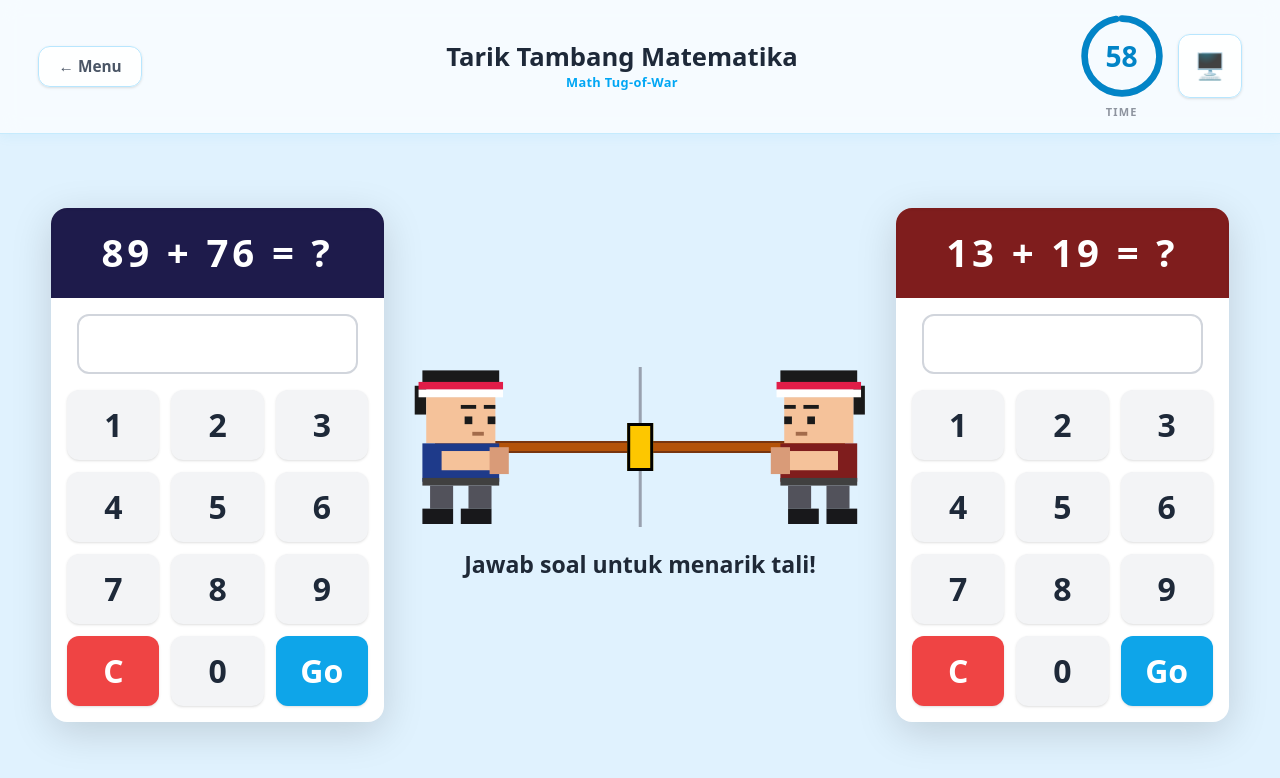
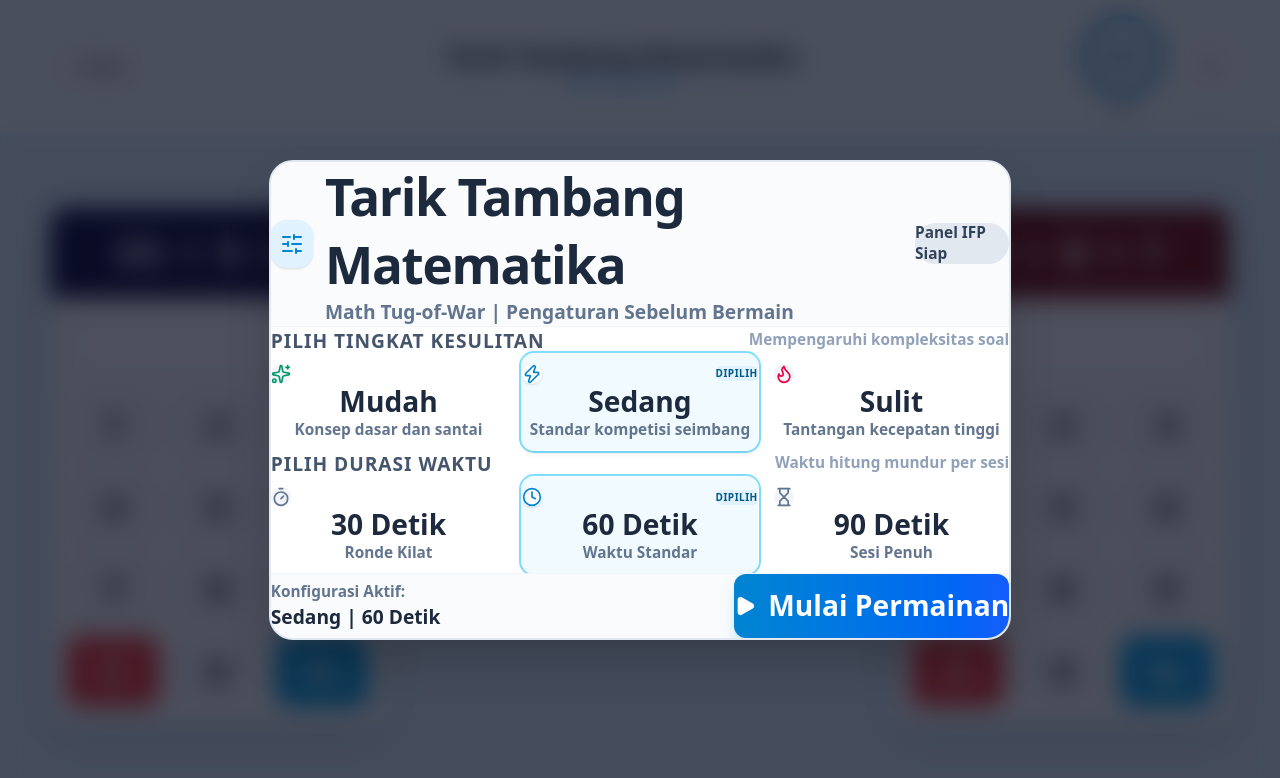
Before and after one commit to DiaztMF/EduPanel, a Next.js app: page /games/math-tug-of-war in a window 1280 px wide. Shown: the top 778 px of the page. Built offline with nearby package versions, Linux system fonts and the light colour scheme.

Commit message:
feat: integrate procedural math engine and setup modal into math-tug-of-war

```diff
--- a/src/app/games/math-tug-of-war/page.tsx
+++ b/src/app/games/math-tug-of-war/page.tsx
@@ -5,10 +5,10 @@ import { motion, AnimatePresence } from "framer-motion";
 import { useMathTugStore } from "@/store/useMathTugStore";
 import { VictoryResultModal } from "@/components/game/VictoryResultModal";
 import { GameHeader } from "@/components/game/GameHeader";
+import { GameSetupModal } from "@/components/game/GameSetupModal";
+import { SlidersHorizontal } from "lucide-react";
 
-const GAME_DURATION = 60; // seconds
-
-type Phase = "countdown" | "playing" | "finished";
+type Phase = "setup" | "countdown" | "playing" | "finished";
 
 // ─── Pixel Art Character SVG ───
 const PixelGuy = ({ color, reversed }: { color: string, reversed?: boolean }) => (
@@ -176,8 +176,9 @@ function NumpadPanel({
 export default function MathTugOfWarPage() {
   const { ropePosition, p1Question, p2Question, submitAnswer, nextQuestion, reset } = useMathTugStore();
 
-  const [phase, setPhase] = useState<Phase>("countdown");
+  const [phase, setPhase] = useState<Phase>("setup");
   const [countdown, setCountdown] = useState(3);
+  const [gameDuration, setGameDuration] = useState(60);
 
   const [p1Feedback, setP1Feedback] = useState<"correct" | "wrong" | null>(null);
   const [p2Feedback, setP2Feedback] = useState<"correct" | "wrong" | null>(null);
@@ -191,15 +192,11 @@ export default function MathTugOfWarPage() {
     if (phase !== "countdown") return;
     if (countdown <= 0) {
       setPhase("playing");
-
-      reset();
       return;
     }
     const id = setTimeout(() => setCountdown((c) => c - 1), 1000);
     return () => clearTimeout(id);
-  }, [phase, countdown, reset]);
-
-
+  }, [phase, countdown]);
 
   // Check win by rope threshold
   useEffect(() => {
@@ -242,12 +239,28 @@ export default function MathTugOfWarPage() {
   }, [phase, ropePosition]);
 
   const handleRematch = () => {
-    setPhase("countdown");
-    setCountdown(3);
+    reset();
     setP1Feedback(null);
     setP2Feedback(null);
     setWinner(null);
-    reset();
+    setPhase("countdown");
+    setCountdown(3);
+  };
+
+  const handleStartGame = ({
+    difficulty,
+    duration,
+  }: {
+    difficulty: "easy" | "medium" | "hard";
+    duration: number;
+  }) => {
+    setGameDuration(duration);
+    reset(difficulty);
+    setP1Feedback(null);
+    setP2Feedback(null);
+    setWinner(null);
+    setPhase("countdown");
+    setCountdown(3);
   };
 
   const isPlaying = phase === "playing";
@@ -259,9 +272,23 @@ export default function MathTugOfWarPage() {
       <GameHeader
         title="Tarik Tambang Matematika"
         subtitle="Math Tug-of-War"
-        timerDuration={GAME_DURATION}
+        timerDuration={gameDuration}
         isTimerRunning={phase === "playing"}
         onTimerComplete={() => finishGame()}
+        rightSlot={
+          <button
+            type="button"
+            onClick={() => setPhase("setup")}
+            aria-label="Pengaturan Permainan"
+            className="flex items-center justify-center rounded-xl border border-sky-200 bg-white/80 text-gray-700 font-bold shadow-sm hover:bg-white transition-colors"
+            style={{
+              minWidth: "clamp(40px, 5vw, 64px)",
+              minHeight: "clamp(40px, 5vw, 64px)",
+            }}
+          >
+            <SlidersHorizontal size={20} />
+          </button>
+        }
       />
 
       {/* ── MAIN CONTENT ── */}
@@ -331,6 +358,16 @@ export default function MathTugOfWarPage() {
         p2Label="Tim Merah"
         onRematch={handleRematch}
       />
+
+      {/* PRE-GAME SETUP MODAL */}
+      <GameSetupModal
+        isOpen={phase === "setup"}
+        gameTitle="Tarik Tambang Matematika"
+        gameSubtitle="Math Tug-of-War"
+        defaultDifficulty="medium"
+        defaultDuration={60}
+        onStart={handleStartGame}
+      />
     </div>
   );
 }
--- a/src/components/game/GameHeader.tsx
+++ b/src/components/game/GameHeader.tsx
@@ -15,6 +15,8 @@ interface GameHeaderProps {
   /** Optional right-side element. Defaults to fullscreen button. */
   rightSlot?: ReactNode;
 }
+
+import { Maximize, ArrowLeft } from "lucide-react";
 
 function FullscreenBtn() {
   const toggle = () => {
@@ -34,10 +36,9 @@ function FullscreenBtn() {
       style={{
         minWidth: "clamp(40px, 5vw, 64px)",
         minHeight: "clamp(40px, 5vw, 64px)",
-        fontSize: "clamp(18px, 2vw, 28px)",
       }}
     >
-      🖥️
+      <Maximize size={22} className="text-slate-600" />
     </button>
   );
 }
@@ -62,12 +63,12 @@ export function GameHeader({
         boxShadow: "0 2px 12px rgba(14,165,233,0.07)",
       }}
     >
-      {/* ── LEFT: back button or custom slot ── */}
+      {/* LEFT: back button or custom slot */}
       <div className="flex items-center" style={{ minWidth: "clamp(80px, 10vw, 140px)" }}>
         {leftSlot ?? (
           <Link
             href="/"
-            className="flex items-center gap-2 rounded-xl border border-sky-200 bg-white/80 text-gray-600 font-bold shadow-sm hover:bg-white transition-colors"
+            className="flex items-center gap-2 rounded-xl border border-sky-200 bg-white/80 text-gray-700 font-bold shadow-sm hover:bg-white transition-colors"
             style={{
               padding: "clamp(8px, 1vh, 14px) clamp(12px, 1.5vw, 20px)",
               fontSize: "clamp(12px, 1.2vw, 16px)",
@@ -75,7 +76,8 @@ export function GameHeader({
               whiteSpace: "nowrap",
             }}
           >
-            ← Menu
+            <ArrowLeft size={18} />
+            <span>Menu</span>
           </Link>
         )}
       </div>
--- a/src/store/useMathTugStore.ts
+++ b/src/store/useMathTugStore.ts
@@ -1,31 +1,41 @@
 import { create } from "zustand";
 import { devtools } from "zustand/middleware";
-import { type MathQuestion, getNextQuestion, resetQuestionPool } from "@/data/math-questions";
+import {
+  type MathDifficulty,
+  type GeneratedMathQuestion,
+  generateSymmetricMathPair,
+  generateMathQuestion,
+} from "@/lib/math-engine";
+
+export type { MathDifficulty, GeneratedMathQuestion };
 
 interface MathTugState {
-  // Rope position: -50 (P2 wins) to +50 (P1 wins), 0 = center
+  difficulty: MathDifficulty;
   ropePosition: number;
-  p1Question: MathQuestion;
-  p2Question: MathQuestion;
+  p1Question: GeneratedMathQuestion;
+  p2Question: GeneratedMathQuestion;
   lastAnswerResult: { player: 1 | 2; correct: boolean } | null;
   p1AnsweredIds: Set<string>;
   p2AnsweredIds: Set<string>;
 
-  // Actions
   submitAnswer: (player: 1 | 2, selectedAnswer: number) => boolean;
   nextQuestion: (player: 1 | 2) => void;
-  reset: () => void;
+  reset: (difficulty?: MathDifficulty) => void;
 }
 
-const ROPE_SHIFT = 10; // % per correct answer
+const ROPE_SHIFT = 10;
 const WIN_THRESHOLD = 50;
+
+const initialDifficulty: MathDifficulty = "medium";
+const initialPair = generateSymmetricMathPair(initialDifficulty);
 
 export const useMathTugStore = create<MathTugState>()(
   devtools(
     (set, get) => ({
+      difficulty: initialDifficulty,
       ropePosition: 0,
-      p1Question: getNextQuestion(),
-      p2Question: getNextQuestion(),
+      p1Question: initialPair.p1,
+      p2Question: initialPair.p2,
       lastAnswerResult: null,
       p1AnsweredIds: new Set(),
       p2AnsweredIds: new Set(),
@@ -34,18 +44,14 @@ export const useMathTugStore = create<MathTugState>()(
         const { p1Question, p2Question, ropePosition, p1AnsweredIds, p2AnsweredIds } = get();
         const currentQuestion = player === 1 ? p1Question : p2Question;
 
-        // Prevent double-answering same question by same player
         const answeredSet = player === 1 ? p1AnsweredIds : p2AnsweredIds;
         if (answeredSet.has(currentQuestion.id)) return false;
 
         const correct = selectedAnswer === currentQuestion.answer;
-
-        // Update rope position
         const delta = correct ? ROPE_SHIFT : -ROPE_SHIFT;
         const directedDelta = player === 1 ? delta : -delta;
         const newPos = Math.max(-WIN_THRESHOLD, Math.min(WIN_THRESHOLD, ropePosition + directedDelta));
 
-        // Track answered question
         const newAnsweredSet = new Set(answeredSet);
         newAnsweredSet.add(currentQuestion.id);
 
@@ -61,19 +67,23 @@ export const useMathTugStore = create<MathTugState>()(
       },
 
       nextQuestion: (player) => {
+        const { difficulty } = get();
+        const newQ = generateMathQuestion(difficulty);
         if (player === 1) {
-          set({ p1Question: getNextQuestion(), lastAnswerResult: null });
+          set({ p1Question: newQ, lastAnswerResult: null });
         } else {
-          set({ p2Question: getNextQuestion(), lastAnswerResult: null });
+          set({ p2Question: newQ, lastAnswerResult: null });
         }
       },
 
-      reset: () => {
-        resetQuestionPool();
+      reset: (newDifficulty) => {
+        const diff = newDifficulty || get().difficulty;
+        const pair = generateSymmetricMathPair(diff);
         set({
+          difficulty: diff,
           ropePosition: 0,
-          p1Question: getNextQuestion(),
-          p2Question: getNextQuestion(),
+          p1Question: pair.p1,
+          p2Question: pair.p2,
           lastAnswerResult: null,
           p1AnsweredIds: new Set(),
           p2AnsweredIds: new Set(),
```
